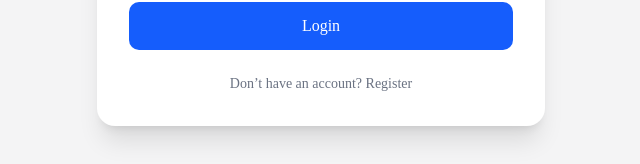
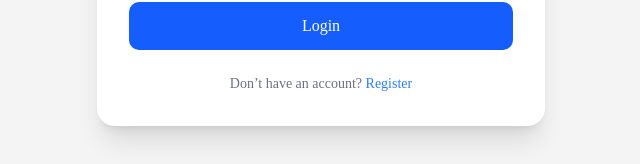
Before and after one commit to dev-p22/E-Comm, a Next.js app: page /login in a window 1280 px wide. Shown: the part 446-610 px from the top of the page, without its empty margins (319-959 px from the left). Built offline with nearby package versions, Linux system fonts and the light colour scheme; no server answers.

Commit message:
Fix Register issue

```diff
--- a/component/auth/LoginForm.tsx
+++ b/component/auth/LoginForm.tsx
@@ -105,7 +105,7 @@ export default function LoginForm() {
         </form>{" "}
         <p className="text-center text-sm text-gray-500">
           {" "}
-          Don’t have an account? Register{" "}
+          Don’t have an account? <span className="text-blue-500" onClick={()=>router.replace("/register")}>Register</span>
         </p>{" "}
       </div>{" "}
     </div>
--- a/component/auth/RegisterForm.tsx
+++ b/component/auth/RegisterForm.tsx
@@ -111,7 +111,7 @@ export default function RegisterForm() {
         </form>{" "}
         <p className="text-center text-sm text-gray-500">
           {" "}
-          Already have an account? Login{" "}
+          Already have an account?  <span className="text-blue-500" onClick={()=>router.replace("/login")}>Login</span>
         </p>{" "}
       </div>{" "}
     </div>
```
